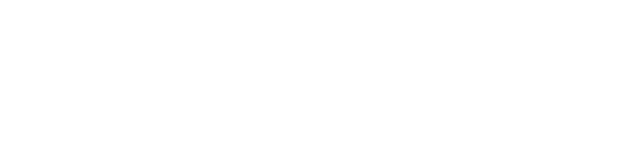
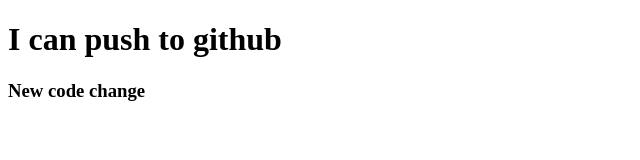
Before and after one commit to FarjanaAkterLaila/my-first-repo, a plain HTML site: page index.html in a window 1280 px wide. Shown: the whole page, without its empty margins (0-640 px from the left). Drawn offline with Linux system fonts and the light colour scheme.

Commit message:
added header

```diff
--- a/index.html
+++ b/index.html
@@ -7,6 +7,8 @@
     <title>My First Github Repo</title>
 </head>
 <body>
+    <h1>I can push to github</h1>
+    <h3>New code change</h3>
 
 </body>
 </html>
```
